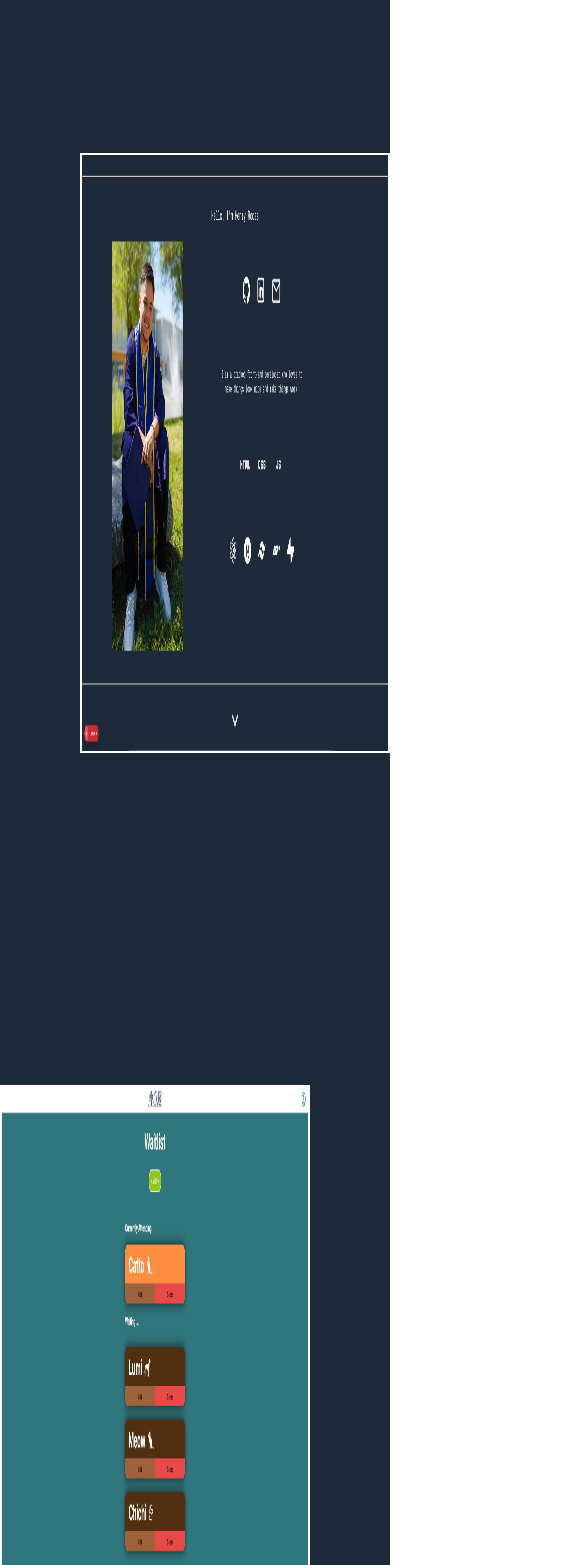
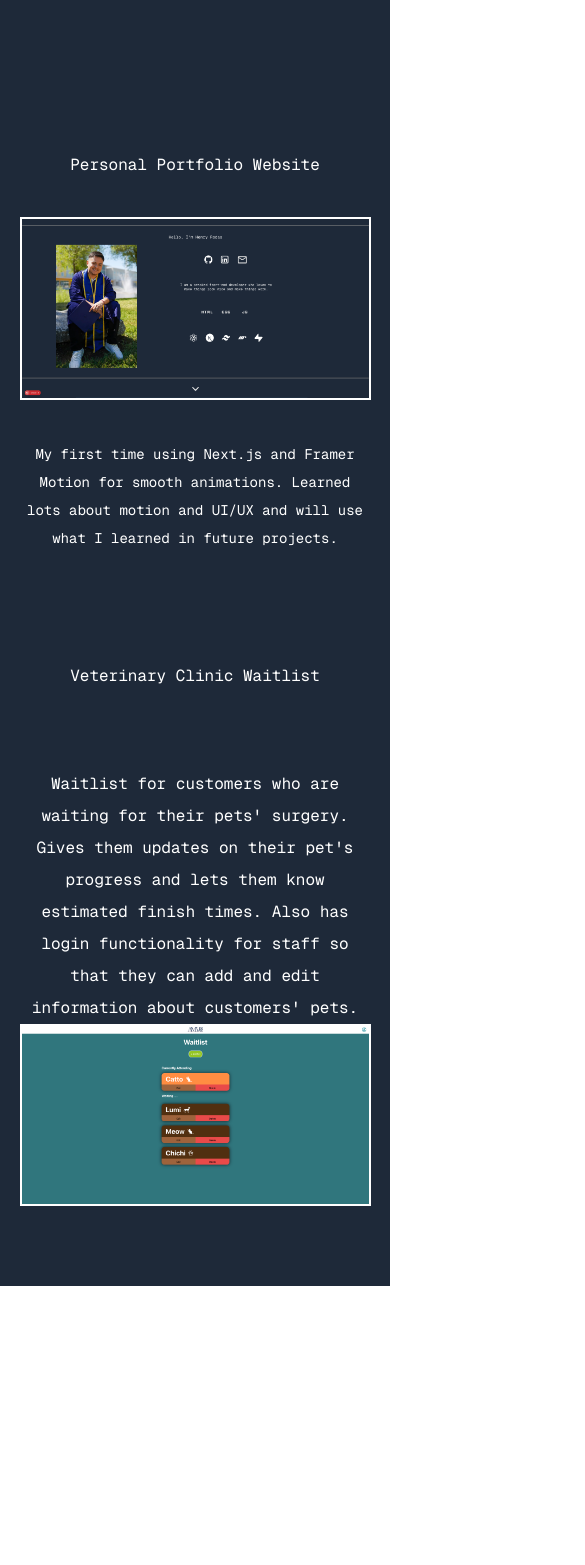
Before and after one commit to henryr2003/portfolioMain, a Next.js app: page / in a window 390 px wide. Shown: the part 1847-3412 px from the top of the page, 585 px wide, since content can reach past the window. After the commit the page ends 3133 px from the top, so only its background shows below. Built offline with nearby package versions, Linux system fonts and the light colour scheme.

Commit message:
fixed mobile view shift when animation occurs

```diff
--- a/src/app/Projects.js
+++ b/src/app/Projects.js
@@ -5,26 +5,69 @@ import {motion} from "framer-motion";
 import portfolioPic from "../img/portfolioPic.png";
 import vet from "../img/vet.png";
 
+import { useMediaQuery } from "./hooks/useMediaQuery";
+
 export default function Projects({projectRef}) {
 
-
-
-
+    const isMobile = useMediaQuery("(max-width: 768px)");
 
     return (
 
 
         <>
 
-            <main ref={projectRef} className="w-full h-auto flex flex-col gap-[32px] row-start-2 items-center sm:items-start bg-gray-800 font-mono">
+            <main ref={projectRef} className="w-full h-auto relative overflow-hidden flex flex-col gap-[32px] row-start-2 items-center sm:items-start bg-gray-800 font-mono">
 
 
 
-                <motion.div className="w-full h-[700px] flex pl-20 gap-30 mt-50"
+                <motion.div className="w-full h-auto gap-10 flex flex-col justify-center items-center  mt-50 md:flex-row md:pl-20 md:gap-30 md:h-[700px]"
 
                 initial={{
                     opacity: 0,
-                    x: "-500px",
+                    x: "-100px",
+                }}
+
+                whileInView={{
+
+                    opacity: 1,
+                    x: 0,
+                }}
+
+                transition={{
+                    default: {duration: 1.5, ease: "easeInOut"}
+                }}
+
+
+
+                viewport={{
+                    amount: 0.3,
+                    once: true,
+                }}
+
+
+
+                >
+
+                    {isMobile && <h1 className="text-md text-white md:text-4xl"> Personal Portfolio Website </h1> }
+
+                    <Image alt="Image of this portfolio website" src={portfolioPic} className="w-[90%] h-auto border-2 border-white md:w-auto md:h-[600px] "/>
+
+
+
+                    <div className=" w-[90%] text-center h-auto mb-20 text-white md:w-[600px] md:h-[600px]">
+
+                        {!isMobile && <h1 className="text-md mb-20 md:text-4xl"> Personal Portfolio Website </h1> }
+                        <h2 className="text-sm leading-loose md:text-2xl"> My first time using Next.js and Framer Motion for smooth animations. Learned lots about motion and UI/UX and will use what I learned in future projects.</h2>
+                    </div>
+
+                </motion.div>
+
+
+                <motion.div className="w-full h-auto flex mb-20 justify-center items-center text-center flex-col md:flex-row md:gap-30 md:pr-20 md:h-[700px] "
+
+                initial={{
+                    opacity: 0,
+                    x: "100px",
                 }}
 
                 whileInView={{
@@ -43,58 +86,19 @@ export default function Projects({projectRef}) {
                     amount: 0.2,
                     once: true,
                 }}
-
-
-
                 >
 
-                    <Image alt="Image of this portfolio website" src={portfolioPic} className="w-auto h-[600px] border-2 border-white"/>
+                    <div className="w-[90%] h-auto  text-white md:w-[600px] ">
 
+                        <h1 className="text-md  mb-20 md:text-4xl"> Veterinary Clinic Waitlist </h1>
+                        <h2 className="text-md  leading-loose md:text-2xl"> Waitlist for customers who are waiting for their pets' surgery. Gives them updates on their pet's progress and lets them know estimated finish times. Also
+                        has login functionality for staff so that they can add and edit information about customers' pets.
+                        </h2>
 
-
-                    <div className="w-[600px] h-[600px] text-white  ">
-
-                        <h1 className="text-4xl mb-20"> Personal Portfolio Website </h1>
-                        <h2 className="text-2xl leading-loose "> My first time using Next.js and Framer Motion for smooth animations. Learned lots about motion and UI/UX and will use what I learned in future projects.</h2>
                     </div>
 
-                </motion.div>
+                    <Image alt="Image of veterinary website" src={vet}className="w-[90%] h-auto border-2 border-white md:w-auto md:h-[600px]"/>
 
-
-                <motion.div className="w-full h-[700px] flex justify-end pr-20 gap-30 mt-50"
-
-                initial={{
-                    opacity: 0,
-                    x: "500px",
-                }}
-
-                whileInView={{
-
-                    opacity: 1,
-                    x: 0,
-                }}
-
-                transition={{
-                    default: {duration: 1.5, ease: "easeInOut"}
-                }}
-
-
-
-                viewport={{
-                    amount: 0.3,
-                    once: true,
-                }}
-                >
-
-                    <div className="w-[600px] h-[600px] text-white  ">
-
-                        <h1 className="text-4xl mb-20"> Veterinary Clinic Waitlist </h1>
-                        <h2 className="text-2xl leading-loose "> Waitlist for customers who are waiting for their pets' surgery. Gives them updates on their pet's progress and lets them know estimated finish times. Also
-                        has login functionality for staff so that they can add and edit information about customers' pets.
-                        </h2>
-                    </div>
-
-                    <Image alt="Image of veterinary website" src={vet}className="w-auto h-[600px] border-2 border-white"/>
 
 
 
```
